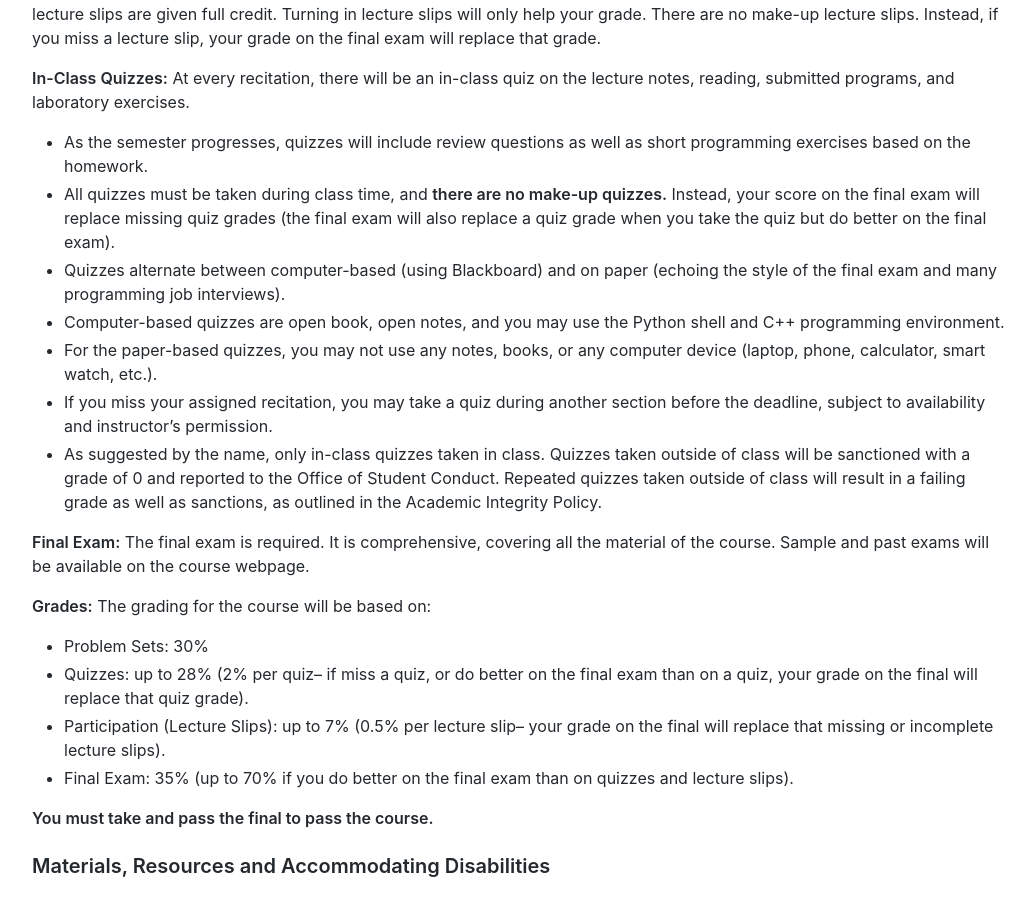
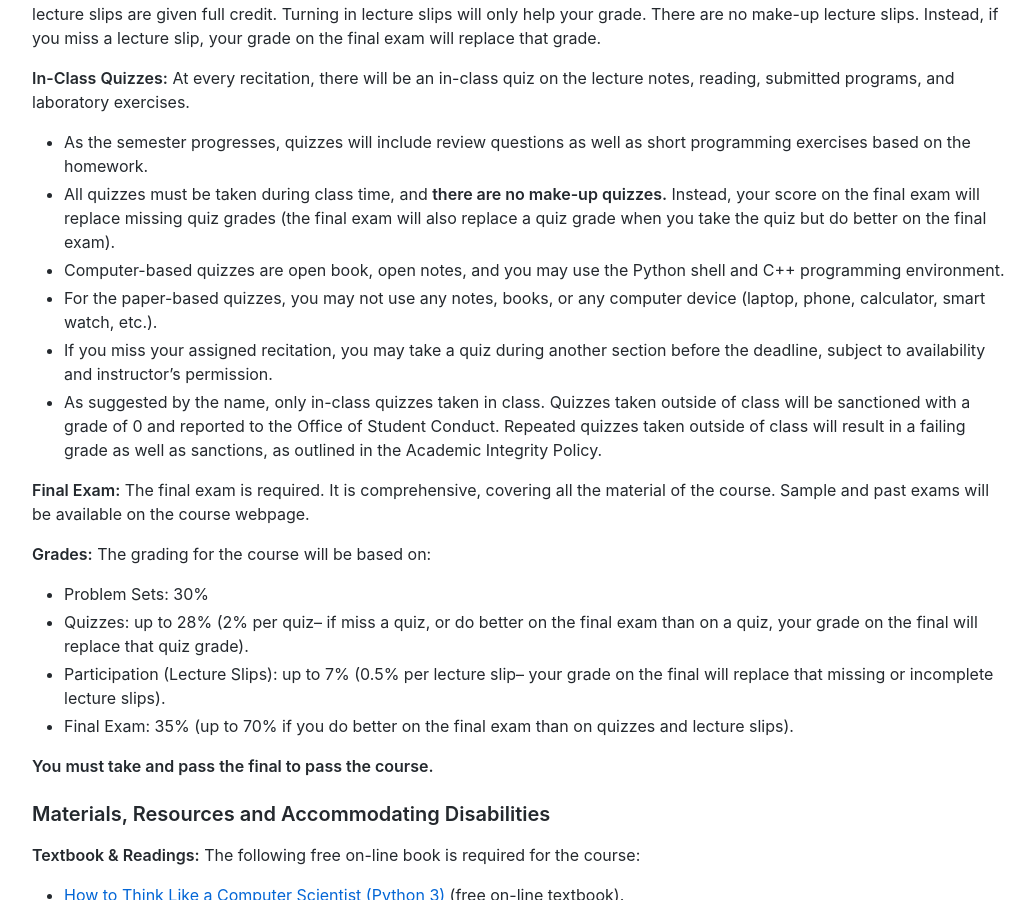
Before and after one commit to maryash/maryash.github.io, a Jekyll site: the page built from s18/syllabus.md, in a window 1280 px wide and 900 px high, scrolled down 943 px. Shown: the whole window, without its empty margins (118-1153 px from the left). Built offline with Jekyll 4.4.1, drawn with Linux system fonts in a browser that asks for light colours; comment, search, counter and statistics services are not loaded.

Commit message:
Update syllabus.md

```diff
--- a/s18/syllabus.md
+++ b/s18/syllabus.md
@@ -30,7 +30,6 @@ All incidents of cheating will be reported to the Office of Student Conduct in t
 
 *   As the semester progresses, quizzes will include review questions as well as short programming exercises based on the homework.
 *   All quizzes must be taken during class time, and **there are no make-up quizzes.** Instead, your score on the final exam will replace missing quiz grades (the final exam will also replace a quiz grade when you take the quiz but do better on the final exam).
-*   Quizzes alternate between computer-based (using Blackboard) and on paper (echoing the style of the final exam and many programming job interviews).
 *   Computer-based quizzes are open book, open notes, and you may use the Python shell and C++ programming environment.
 *   For the paper-based quizzes, you may not use any notes, books, or any computer device (laptop, phone, calculator, smart watch, etc.).
 *   If you miss your assigned recitation, you may take a quiz during another section before the deadline, subject to availability and instructor's permission.
```
